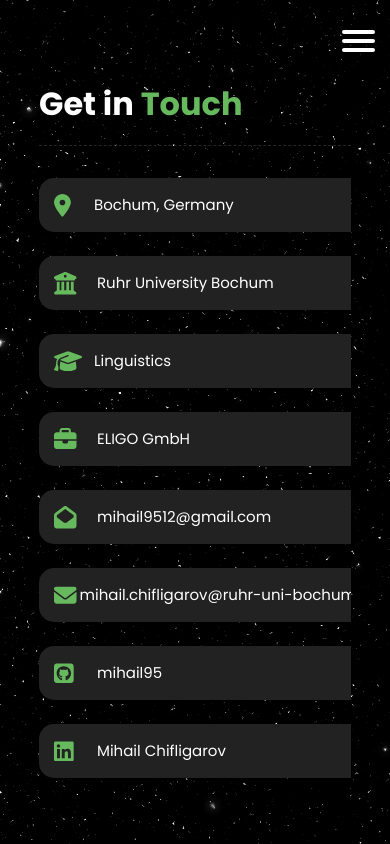
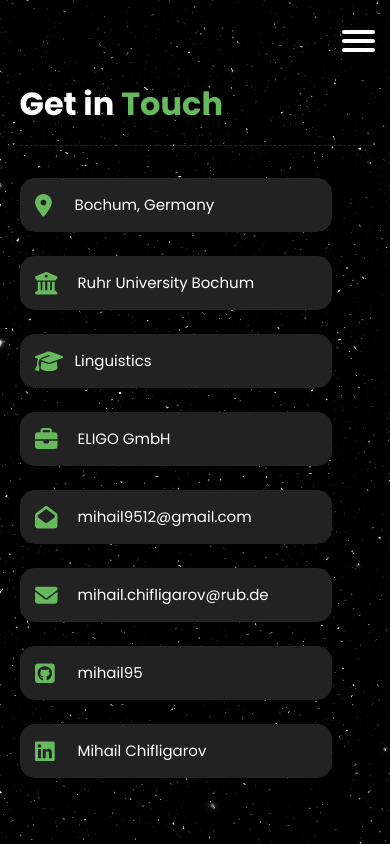
Before and after one commit to yanchdramch/yanchdramch.github.io, a Vue app: page /contact in a window 390 px wide. Built offline with nearby package versions, Linux system fonts and the light colour scheme.

Commit message:
Moooore responsive

```diff
--- a/src/components/DetailComponent.vue
+++ b/src/components/DetailComponent.vue
@@ -42,7 +42,7 @@
 .detail_wrapper {
     display: flex;
     flex-direction: row;
-    width: 95%;
+    width: 85%;
     flex-wrap: nowrap;
     text-wrap: nowrap;
     background-color: #222;
--- a/src/views/AboutView.vue
+++ b/src/views/AboutView.vue
@@ -81,7 +81,7 @@
   display: flex;
   align-items: flex-start;
   padding-top: 1em;
-  width: 80vw;
+  width: 90vw;
   flex-direction: column;
   max-height: 85vh;
   box-sizing: border-box;
--- a/src/views/ContactView.vue
+++ b/src/views/ContactView.vue
@@ -16,8 +16,8 @@
       <div class="col right_col">
         <DetailComponent text="mihail9512@gmail.com" icon="envelope-open" set="fas"
           link="mailto:mihail9512@gmail.com" />
-        <DetailComponent text="mihail.chifligarov@ruhr-uni-bochum.de" icon="envelope" set="fas"
-          link="mailto:mihail.chifligarov@ruhr-uni-bochum.de" />
+        <DetailComponent text="mihail.chifligarov@rub.de" icon="envelope" set="fas"
+          link="mailto:mihail.chifligarov@rub.de" />
         <DetailComponent text="mihail95" icon="square-github" set="fab" link="https://github.com/mihail95" />
         <DetailComponent text="Mihail Chifligarov" icon="linkedin" set="fab"
           link="https://www.linkedin.com/in/mihail-chifligarov-77150510a/" />
@@ -71,7 +71,7 @@
   display: flex;
   align-items: flex-start;
   padding-top: 1em;
-  width: 80vw;
+  width: 90vw;
   flex-direction: column;
   max-height: 85vh;
   box-sizing: border-box;
```
